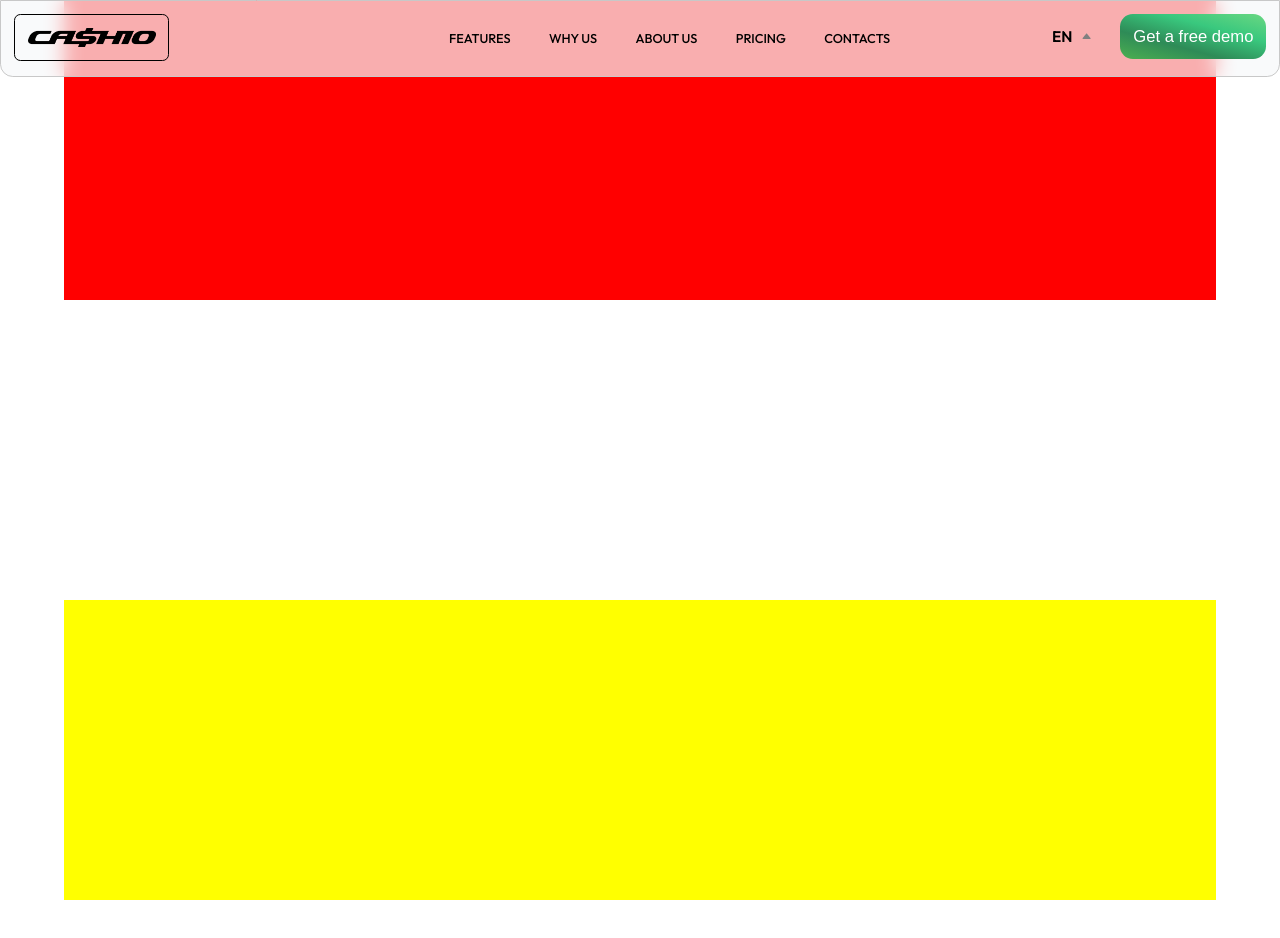
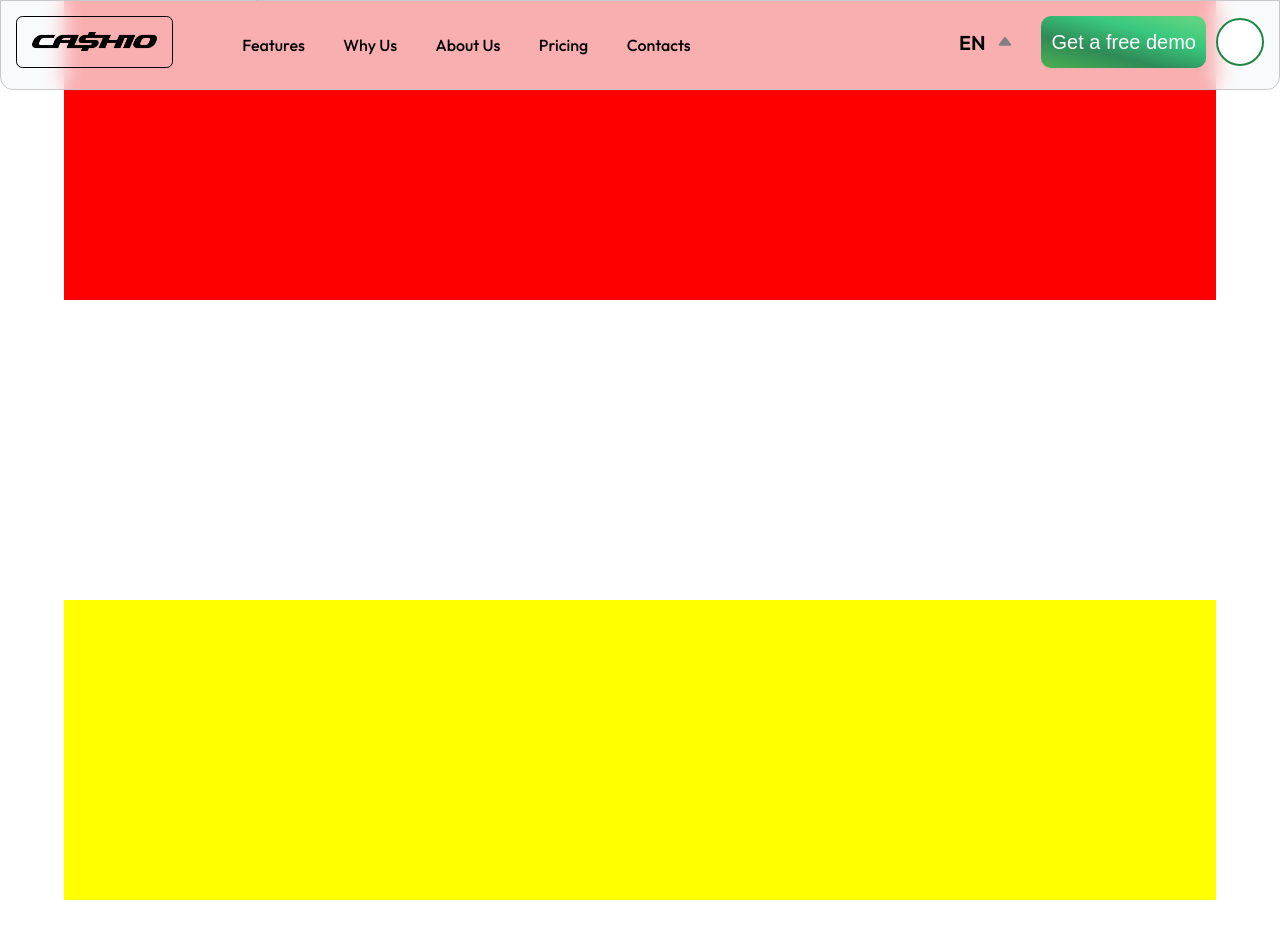
Before and after one commit to RevaGee/Cashio, a React (Create React App) app: page / in a window 1280 px wide. Shown: the top 938 px of the page. Built offline with nearby package versions, Linux system fonts and the light colour scheme.

Commit message:
corrected header styles

```diff
--- a/src/components/Header/index.tsx
+++ b/src/components/Header/index.tsx
@@ -2,7 +2,7 @@ import React, { useState } from 'react';
 import './styles.scss';
 import Logo from '../../images/CASHIO_logo_black.png';
 import { ArrowUp } from '../../images/icons/ArrowUp';
-import DarkMode from '../DarkMode/DarkMode';
+import DarkMode from "../DarkMode/DarkMode";
 
 export const Header = () => {
 	const [open, isOpen] = useState(false);
@@ -26,19 +26,19 @@ export const Header = () => {
 					<nav className={open ? 'show_menu' : 'navigation'}>
 						<ul className='nav__links'>
 							<li>
-								<a href='#'>FEATURES</a>
+								<a href='#'>Features</a>
 							</li>
 							<li>
-								<a href='#'>WHY US</a>
+								<a href='#'>Why Us</a>
 							</li>
 							<li>
-								<a href='#'>ABOUT US</a>
+								<a href='#'>About Us</a>
 							</li>
 							<li>
-								<a href='#'>PRICING</a>
+								<a href='#'>Pricing</a>
 							</li>
 							<li>
-								<a href='#'>CONTACTS</a>
+								<a href='#'>Contacts</a>
 							</li>
 						</ul>
 					</nav>
@@ -67,6 +67,7 @@ export const Header = () => {
 				<button className='demo' onClick={handleTelegramLink}>
 					Get a free demo
 				</button>
+				<DarkMode/>
 				<label className='burger'>
 					<input type='checkbox' name='' />
 					<div className='bar' onClick={handleClick}>
--- a/src/components/Header/styles.scss
+++ b/src/components/Header/styles.scss
@@ -25,18 +25,18 @@
 		.logo {
 			border: 1px solid #000000;
 			border-radius: 0.5vw;
-			padding: 1vw;
+			padding: 15px;
 			cursor: pointer;
 			//position: relative;
-			width: 10vw;
-			height: 1.5vw;
+			width: 125px;
+			height: 20px;
 			position: fixed;
-			left: 1vw;
-			top: 1vw;
+			left: 15px;
+			top: 15px;
 		}
 
 		img {
-			width: 10vw;
+			width: 125px;
 			position: fixed;
 		}
         .nav_block{
@@ -44,13 +44,13 @@
           width: 100%;
           position: fixed;
           left: 0;
-          top: 20%;
+          top: 100px;
         }
 
 		.nav__links {
 			list-style: none;
 			display: flex;
-			font-size: 1vw;
+			font-size: 16px;
             margin: 0;
             padding: 0;
 
@@ -82,22 +82,29 @@
 		position: fixed;
 		display: flex;
 		align-items: center;
-		right: 1vw;
-		top: 1vw;
+		right: 15px;
+		top: 15px;
 		.demo {
+			height: 52px;
 			color: #ffffff;
-			margin-left: 1vw;
+			margin-left: 10px;
 			cursor: pointer;
-			background-color: #3b9f46;
-			border-radius: 1vw;
+			background: linear-gradient(
+				15deg,
+				#4caf50,
+				#2e8b57,
+				#39c87e,
+				#6ad782
+			);
+			border-radius: 10px;
 			border: none;
-			font-size: 1.3vw;
+			font-size: 20px;
 			font-weight: 500;
-			padding: 1vw;
+			padding: 10px;
 			display: flex;
 			align-items: center;
 			flex-direction: row;
-			height: fit-content;
+			//height: fit-content;
 		}
 	}
 }
@@ -105,7 +112,7 @@
 .header {
 	margin: 0 auto;
 	width: 100%;
-	height: 6vw;
+	height: 90px;
 	border: 1px solid #c8c8c8;
     border-bottom-left-radius: 1vw;
     border-bottom-right-radius: 1vw;
@@ -117,7 +124,7 @@
 	box-sizing: border-box;
 	display: flex;
 	align-items: center;
-	justify-content: center;
+	justify-content: left;
 	padding: 1vw 2.5vw;
     transition: 0.3s ease;
 	.left_side {
@@ -125,23 +132,30 @@
 		align-items: center;
 		.logo {
 			border: 1px solid #000000;
+			//border-radius: 0.5vw;
 			border-radius: 0.5vw;
-			padding: 1vw;
+			//padding: 1vw;
+			padding: 15px;
 			cursor: pointer;
-			width: 10vw;
-			height: 1.5vw;
+			//width: 10vw;
+			width: 125px;
+			//height: 1.5vw;
+			height: 20px;
             position: fixed;
-            left: 1vw;
-            top: 1vw;
+            //left: 1vw;
+            left: 15px;
+            top: 15px;
 		}
 		img {
-			width: 10vw;
+			width: 125px;
 			position: fixed;
 		}
 		.nav__links {
 			list-style: none;
 			display: flex;
-			font-size: 1vw;
+			//font-size: 1vw;
+			font-size: 16px;
+			margin-left: 150px;
 			li {
 				padding: 0 1.5vw;
 
@@ -166,11 +180,12 @@
 		display: flex;
 		align-items: center;
         position: fixed;
-        right: 1vw;
-        top: 1vw;
+        right: 15px;
+        top: 15px;
 		.demo {
+			height: 52px;
 			color: #ffffff;
-			margin-left: 1vw;
+			margin-left: 10px;
 			cursor: pointer;
 			background: linear-gradient(
 				15deg,
@@ -179,15 +194,15 @@
 				#39c87e,
 				#6ad782
 			);
-			border-radius: 1vw;
+			border-radius: 10px;
 			border: none;
-			font-size: 1.3vw;
+			font-size: 20px;
 			font-weight: 500;
-			padding: 1vw;
+			padding: 10px;
 			display: flex;
 			align-items: center;
 			flex-direction: row;
-			height: fit-content;
+			//height: fit-content;
 		}
 	}
 }
@@ -216,7 +231,7 @@
 
 .drop-down {
 	position: absolute;
-	margin: 0.5rem -0.5rem;
+	//margin: 0.5rem -0.5rem;
 	background: rgb(240, 240, 240);
 	color: black;
 	box-shadow: 0 4px 12px rgba(0, 0, 0, 0.1);
@@ -250,17 +265,10 @@
 
 
 .services {
-	/*&:hover {
-		.drop-down{
-			display: block;
-			justify-content: center;
-		}
-	}*/
-
 	a {
 		display: flex;
 		align-items: center;
-		font-size: 1.2vw;
+		font-size: 20px;
 	}
 
 	.dropdown-icon {
@@ -270,7 +278,6 @@
 		transition: 0.3s ease-in-out all;
 		display: flex;
 		align-items: center;
-		width: 1.5vw;
 		fill: gray;
 	}
 }
@@ -348,6 +355,14 @@ input[type='checkbox']:checked ~ .bar .middle {
 	transform: translateX(20px);
 	opacity: 0;
 }
+
+
+
+@media(max-width: 992px){
+
+	.mobile_header{
+		height: 400px;
+	}
 	.show_menu {
 		transition: 0.3s ease;
 		.nav__links {
@@ -355,19 +370,64 @@ input[type='checkbox']:checked ~ .bar .middle {
 			flex-direction: column;
 			li {
 				transition: 0.5s ease;
-			margin-bottom: 3vw;
+				margin-bottom: 20px;
+				padding: 0 25px !important;
+				a {
+					font-size: 20px !important;
+				}
+			}
+		}
+	}
+	.burger {
+		display: flex;
+	}
+	.navigation {
+		position: absolute;
+		top: -200px;
+	}
+	.header{
+		.demo{
+			position: absolute;
+			top: -200px;
+		}
+		.dark_mode_label{
+			display: none;
+		}
+	}
+	.mobile_header{
+		.demo{
+			position: fixed;
+			left: 15px;
+			bottom: 15px;
+		}
+		.dark_mode_label{
+			position: fixed;
+			right: 15px;
+			bottom: 15px;
+		}
+	}
+}
+@media (max-width: 768px) {
+	.mobile_header{
+		height: 400px;
+	}
+	.show_menu {
+		transition: 0.3s ease;
+		.nav__links {
+			display: flex;
+			flex-direction: column;
+			li {
+				transition: 0.5s ease;
+				margin-bottom: 20px;
+				padding: 0 25px !important;
 				a {
 					font-size: 1vw;
 				}
 			}
 		}
 	}
-@media (max-width: 768px) {
 	.navigation {
 		position: absolute;
 		top: -200px;
 	}
-	.burger {
-		display: flex;
 }
-}
--- a/src/images/icons/ArrowUp.tsx
+++ b/src/images/icons/ArrowUp.tsx
@@ -3,7 +3,7 @@ import * as React from "react";
 export const ArrowUp = () => {
     return (
         <svg
-            clipRule="evenodd" fillRule="evenodd" strokeLinejoin="round" strokeMiterlimit="2" viewBox="0 0 24 24"
+            clipRule="evenodd" fillRule="evenodd" strokeLinejoin="round" strokeMiterlimit="2" viewBox="0 0 24 24" width="30px"
              xmlns="http://www.w3.org/2000/svg">
             <path d="m16.843 13.789c.108.141.157.3.157.456 0 .389-.306.755-.749.755h-8.501c-.445 0-.75-.367-.75-.755 0-.157.05-.316.159-.457 1.203-1.554 3.252-4.199 4.258-5.498.142-.184.36-.29.592-.29.23 0 .449.107.591.291 1.002 1.299 3.044 3.945 4.243 5.498z"/>
         </svg>
```
Lines whose indentation alone changed are shown as unchanged.
